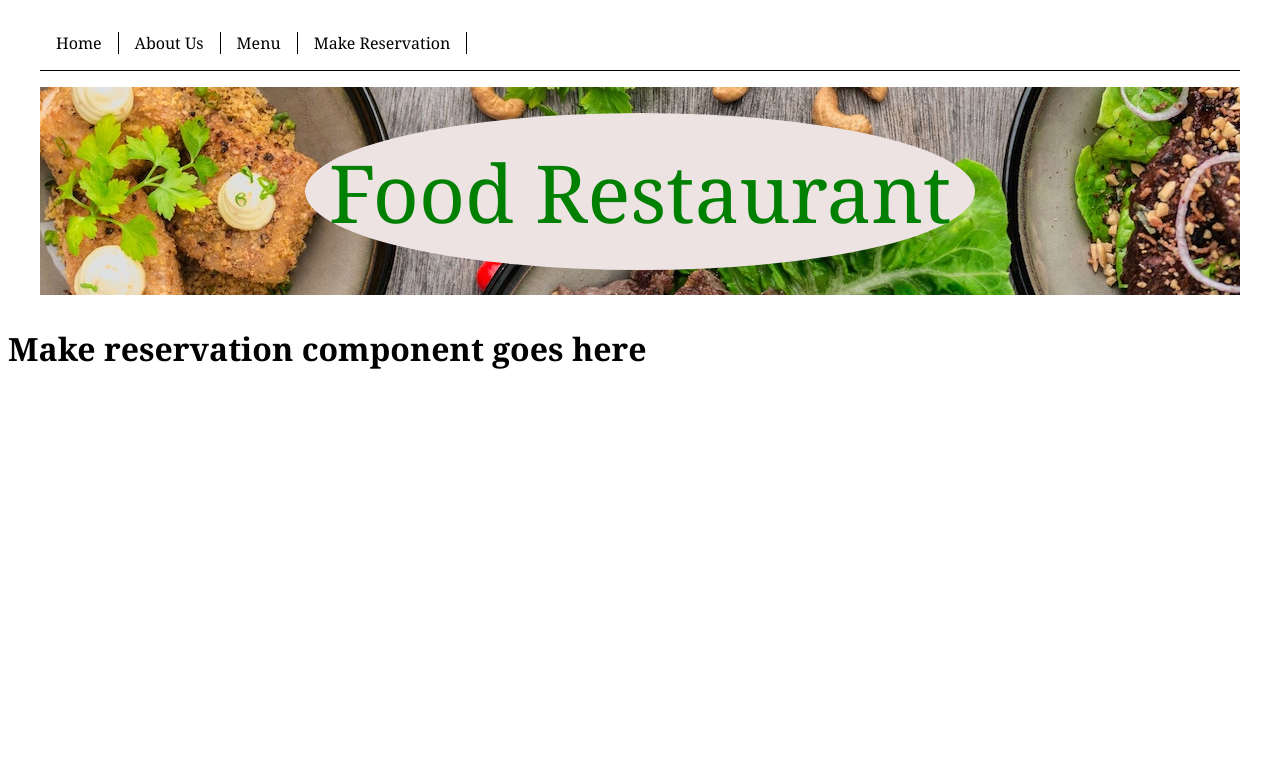
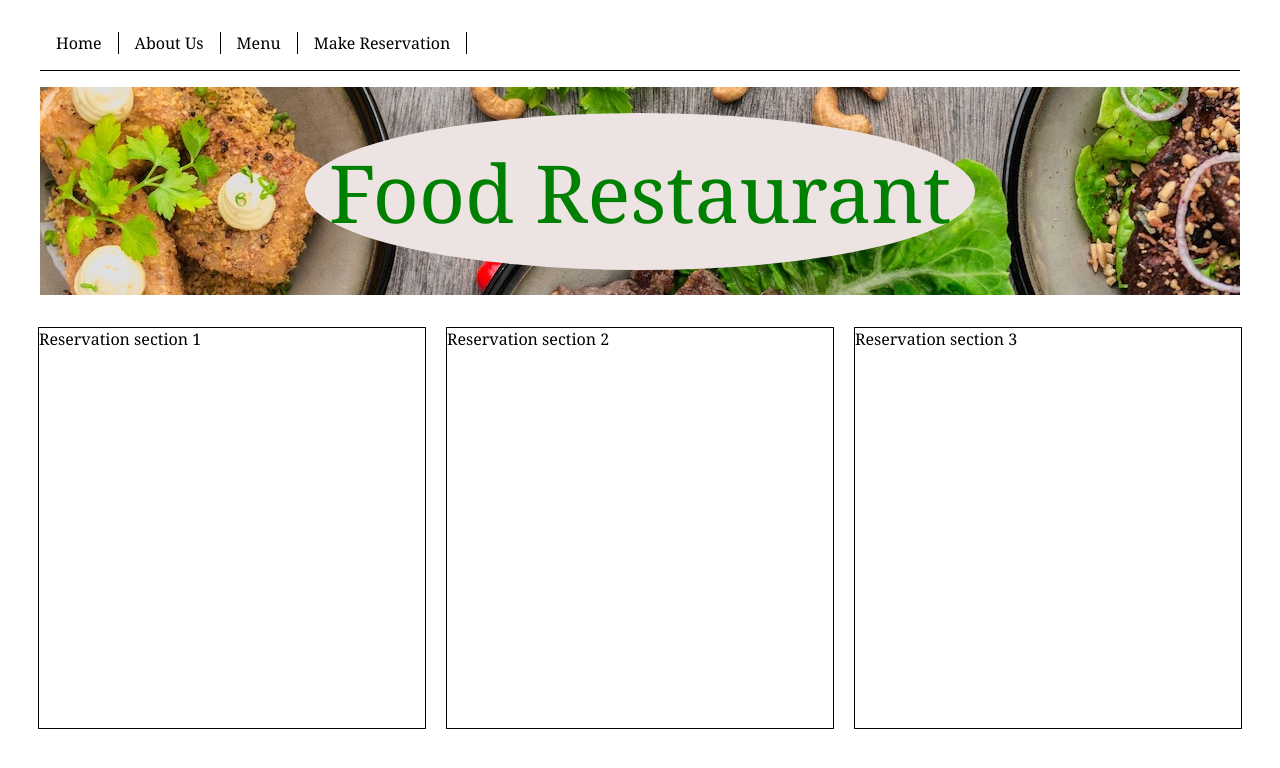
Before and after one commit to cullymw/seis622-restaurant-frontend, an Angular app: page /reservation in a window 1280 px wide. Shown: the top 768 px of the page. Built offline with nearby package versions, Linux system fonts and the light colour scheme.

Commit message:
add global styles (#4)

```diff
--- a/src/app/about-us/about-us.component.html
+++ b/src/app/about-us/about-us.component.html
@@ -1 +1,11 @@
-<h1>About us component goes here</h1>
+<div class="content">
+    <section>
+        About us section 1
+    </section>
+    <section>
+        About us section 2
+    </section>
+    <section>
+        About us section 3
+    </section>
+</div>
--- a/src/app/home/home.component.html
+++ b/src/app/home/home.component.html
@@ -1 +1,11 @@
-<h1>Home component goes here<h1></h1>
+<div class="content">
+    <section>
+        Home section 1
+    </section>
+    <section>
+        Home section 2
+    </section>
+    <section>
+        Home section 3
+    </section>
+</div>
--- a/src/app/reservation/reservation.component.html
+++ b/src/app/reservation/reservation.component.html
@@ -1 +1,11 @@
-<h1>Make reservation component goes here</h1>
+<div class="content">
+    <section>
+        Reservation section 1
+    </section>
+    <section>
+        Reservation section 2
+    </section>
+    <section>
+        Reservation section 3
+    </section>
+</div>
--- a/src/styles.scss
+++ b/src/styles.scss
@@ -1,3 +1,15 @@
 body {
     font-family: Georgia, 'Times New Roman', Times, serif;
 }
+
+.content {
+    margin: 30px;
+    display: grid;
+    grid-template-columns: 1fr 1fr 1fr;
+    gap: 20px;
+
+    section {
+        height: 400px;
+        border: 1px solid black;
+    }
+}
```
